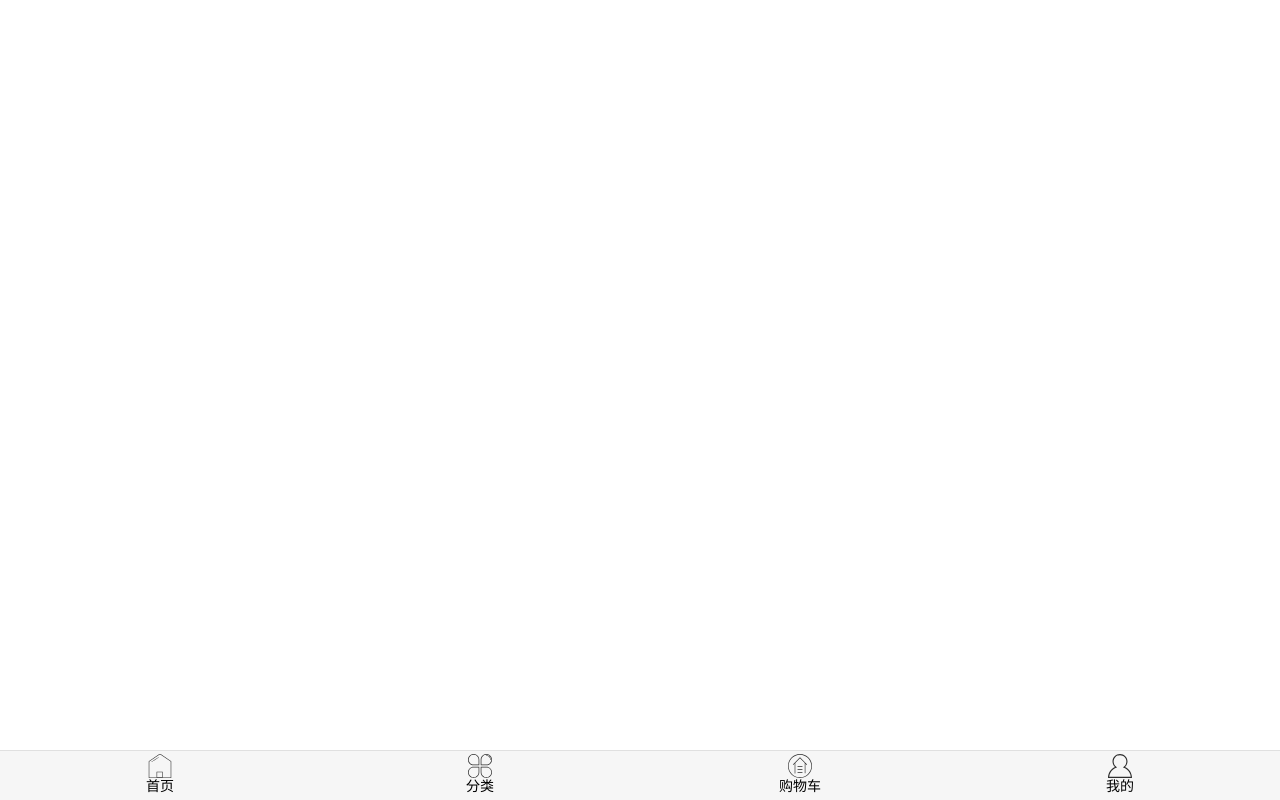
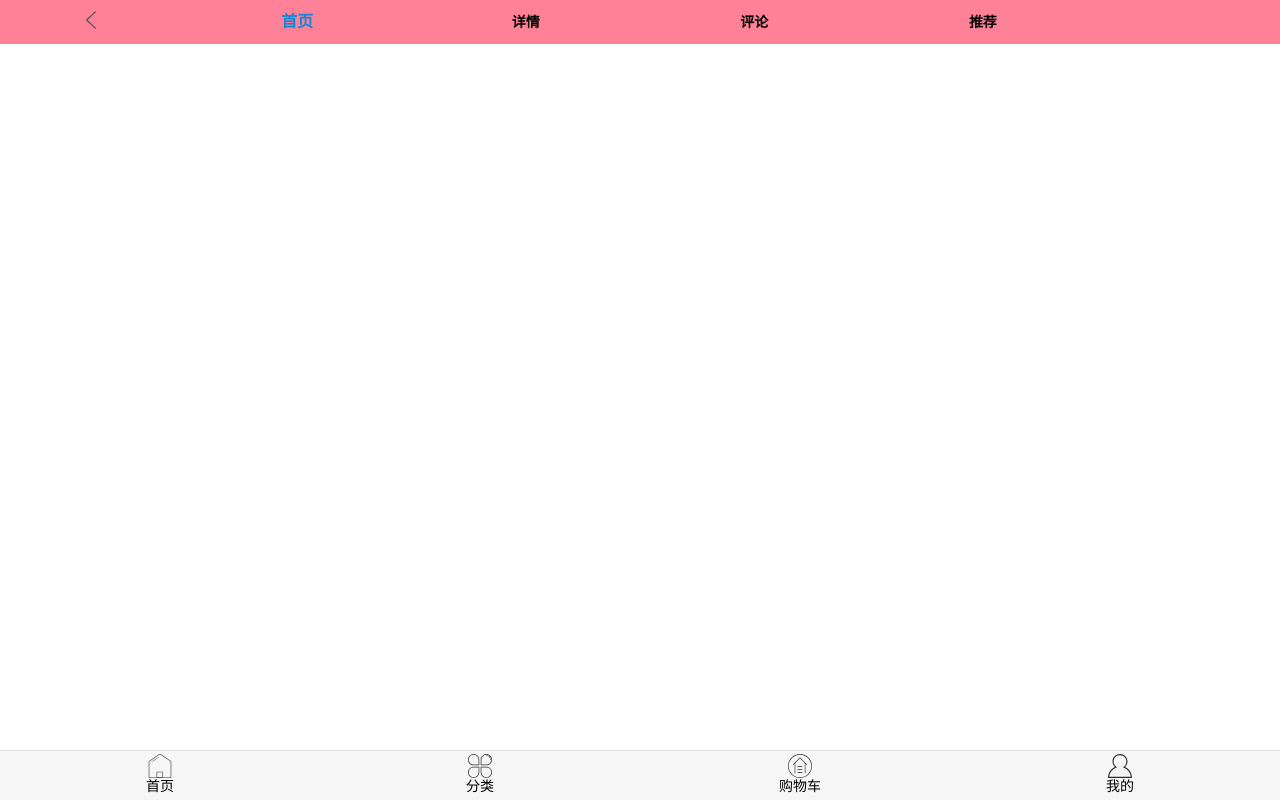
Before and after one commit to xiaofafa666/vuelearn, a Vue app: page /detail/1 in a window 1280 px wide. Built offline with nearby package versions, Linux system fonts and the light colour scheme.

Commit message:
详情页顶部导航栏完成

```diff
--- a/src/App.vue
+++ b/src/App.vue
@@ -1,6 +1,8 @@
 <template>
   <div id="app">
+    <keep-alive>
     <router-view></router-view>
+    </keep-alive>
     <main-tab-bar></main-tab-bar>
   </div>
 </template>
--- a/src/components/common/scroll/Scroll.vue
+++ b/src/components/common/scroll/Scroll.vue
@@ -61,6 +61,9 @@ export default {
     refresh() {
       // console.log("上拉加载");
       this.scroll && this.scroll.refresh();
+    },
+    getScrollY(){
+      return this.scroll? this.scroll.y:0
     }
   },
 
--- a/src/components/content/goods/GoodsListItem.vue
+++ b/src/components/content/goods/GoodsListItem.vue
@@ -1,5 +1,5 @@
 <template>
-  <div class="container">
+  <div class="container" @click="itemClick">
     <img :src="goodsItem.show.img" alt="" @load="imageLoad"/>
     <div class="title">{{goodsItem.title}}</div>
     <div class="itemdiv">
@@ -27,6 +27,9 @@ export default {
     imageLoad(){
       // console.log("imageload");
       this.$bus.$emit('imageLoad')
+    },
+    itemClick(){
+      this.$router.push('/detail/'+this.goodsItem.iid)
     }
   },
   components: {}
--- a/src/router/index.js
+++ b/src/router/index.js
@@ -3,6 +3,7 @@ import VueRouter from 'vue-router'
 
 const Home = () => import('../views/home/Home')
 const Category = () => import('../views/category/Category')
+const Detail = () => import('../views/detail/Detail')
 const Cart = () => import('../views/cart/Cart')
 const Profile = () => import('../views/profile/Profile')
 
@@ -12,6 +13,7 @@ const routes = [
     {path:'',redirect: '/home'},
     { path: '/Home', component: Home },
     { path: '/category',component:Category},
+    { path: '/detail/:iid',component:Detail},
     { path: '/cart', component: Cart },
     { path: '/profile', component: Profile },
 ]
--- /dev/null
+++ b/src/views/detail/Detail.vue
@@ -0,0 +1,25 @@
+<template>
+  <div class="detail">
+      <detailnavbar></detailnavbar>
+  </div>
+</template>
+
+<script>
+import Detailnavbar from "views/detail/childComps/Detailnavbar";
+export default {
+  data() {
+    return {
+      iid: null
+    };
+  },
+  created() {
+    this.iid = this.$route.params.iid;
+  },
+  components: {
+    Detailnavbar
+  }
+};
+</script>
+
+<style scoped>
+</style>
--- /dev/null
+++ b/src/views/detail/childComps/Detailnavbar.vue
@@ -0,0 +1,65 @@
+<template>
+  <div id="container">
+    <nav-bar class="navbar">
+        <div slot="left" @click="goback"><img class="backimg" src="~assets/img/common/back.svg" alt=""></div>
+      <div slot="center" class="navtitle">
+        <div class="itemtitle" v-for="(item,index) in navtitle" :key="index"
+        :class="{active:currentIndex === index}"
+        @click="itemClick(index)">{{item}}</div>
+      </div>
+    </nav-bar>
+  </div>
+</template>
+
+<script>
+import NavBar from "components/common/navbar/NavBar";
+export default {
+  data() {
+    return {
+      navtitle: ["首页", "详情", "评论", "推荐"],
+      currentIndex:0
+    };
+  },
+  components: {
+    NavBar
+  },
+  methods:{
+      itemClick(index){
+          this.currentIndex = index
+      },
+      goback(){
+          this.$router.go(-1)
+      }
+  }
+};
+</script>
+
+<style scoped>
+.navbar{
+    background-color: var(--color-tint);
+}
+.backimg{
+    width: 20px;
+    height: 20px;
+    margin-top: 10px;
+    line-height: 44px;
+    /* size: 18px; */
+    /* fill: white; */
+
+/* mask-image: url(~assets/img/common/back.svg); */
+   /* background-color: white; */
+}
+.navtitle{
+    display: flex;
+    /* flex-direction: row; */
+}
+.itemtitle{
+    flex: 1;
+    font-size: 14px;
+    font-weight: inherit;
+}
+.active{
+    font-size: 16px;
+    color: rgb(15, 135, 216);
+}
+</style>
--- a/src/views/home/Home.vue
+++ b/src/views/home/Home.vue
@@ -81,6 +81,10 @@ export default {
       return this.goods[this.currentType].list;
     }
   },
+  destroyed(){
+    console.log("homedistory");
+  },
+
   activated(){
     this.$refs.Totop.scrollTo(0, this.saveY, 0);
     this.$refs.Totop.refresh();
```
